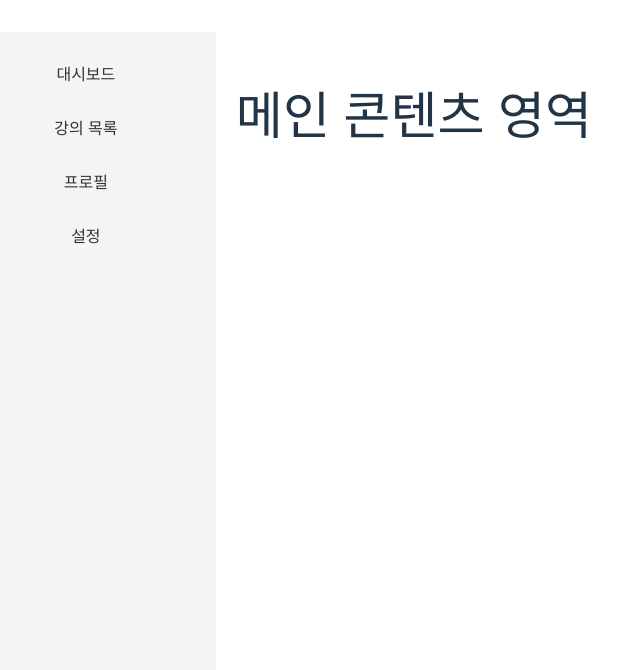
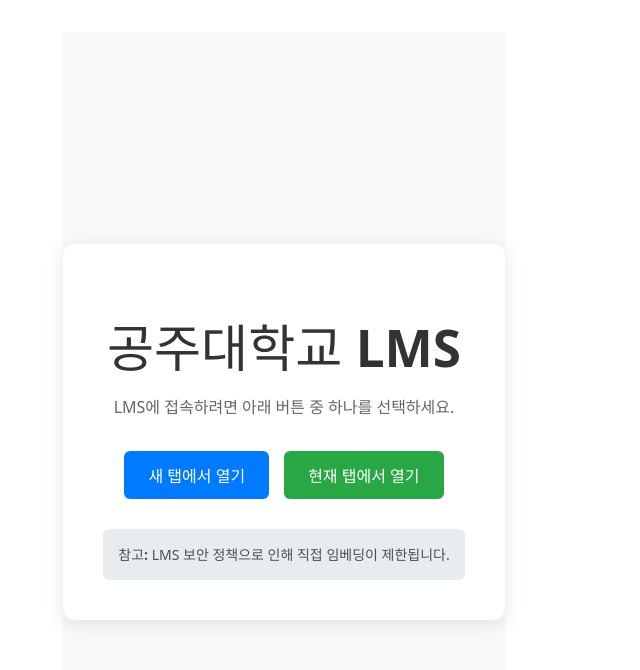
Before and after one commit to knu-lms-v2/lms-client, a React (Vite) app: page / in a window 1280 px wide. Shown: the top 670 px of the page, without its empty margins (356-996 px from the left). Built offline with nearby package versions, Linux system fonts and the light colour scheme.

Commit message:
Feat: 최초 접속시 canvas 토큰 발행을 위한 공주대 LMS 접속 링크 추가

```diff
--- a/src/App.tsx
+++ b/src/App.tsx
@@ -1,12 +1,34 @@
+import { useState } from "react";
 import Sidetab from "./components/layout/Sidetab";
+import LMSWebView from "./components/LMSWebView";
 import "./App.css";
 
 function App() {
+  const [showLMS, setShowLMS] = useState(true);
+
+  if (showLMS) {
+    return <LMSWebView />;
+  }
+
   return (
     <div className="app-layout">
       <Sidetab />
       <main className="main-content">
         <h1>메인 콘텐츠 영역</h1>
+        <button
+          onClick={() => setShowLMS(true)}
+          style={{
+            marginTop: "20px",
+            padding: "10px 20px",
+            backgroundColor: "#007bff",
+            color: "white",
+            border: "none",
+            borderRadius: "4px",
+            cursor: "pointer",
+          }}
+        >
+          LMS 열기
+        </button>
       </main>
     </div>
   );
--- /dev/null
+++ b/src/components/LMSWebView.tsx
@@ -0,0 +1,100 @@
+import React from "react";
+
+const LMSWebView: React.FC = () => {
+  const lmsUrl = "https://knulms.kongju.ac.kr/profile/settings";
+
+  const openLMSInNewTab = () => {
+    window.open(lmsUrl, "_blank");
+  };
+
+  const openLMSInSameTab = () => {
+    window.location.href = lmsUrl;
+  };
+
+  return (
+    <div
+      style={{
+        width: "100%",
+        height: "100vh",
+        display: "flex",
+        flexDirection: "column",
+        justifyContent: "center",
+        alignItems: "center",
+        backgroundColor: "#f8f9fa",
+      }}
+    >
+      <div
+        style={{
+          textAlign: "center",
+          padding: "40px",
+          backgroundColor: "white",
+          borderRadius: "12px",
+          boxShadow: "0 4px 20px rgba(0,0,0,0.1)",
+          maxWidth: "500px",
+        }}
+      >
+        <h1 style={{ color: "#333", marginBottom: "20px" }}>공주대학교 LMS</h1>
+
+        <p
+          style={{
+            color: "#666",
+            marginBottom: "30px",
+            lineHeight: "1.6",
+          }}
+        >
+          LMS에 접속하려면 아래 버튼 중 하나를 선택하세요.
+        </p>
+
+        <div style={{ display: "flex", gap: "15px", justifyContent: "center" }}>
+          <button
+            onClick={openLMSInNewTab}
+            style={{
+              padding: "12px 24px",
+              backgroundColor: "#007bff",
+              color: "white",
+              border: "none",
+              borderRadius: "6px",
+              cursor: "pointer",
+              fontSize: "16px",
+              fontWeight: "500",
+            }}
+          >
+            새 탭에서 열기
+          </button>
+
+          <button
+            onClick={openLMSInSameTab}
+            style={{
+              padding: "12px 24px",
+              backgroundColor: "#28a745",
+              color: "white",
+              border: "none",
+              borderRadius: "6px",
+              cursor: "pointer",
+              fontSize: "16px",
+              fontWeight: "500",
+            }}
+          >
+            현재 탭에서 열기
+          </button>
+        </div>
+
+        <div
+          style={{
+            marginTop: "30px",
+            padding: "15px",
+            backgroundColor: "#e9ecef",
+            borderRadius: "6px",
+            fontSize: "14px",
+            color: "#495057",
+          }}
+        >
+          <strong>참고:</strong> LMS 보안 정책으로 인해 직접 임베딩이
+          제한됩니다.
+        </div>
+      </div>
+    </div>
+  );
+};
+
+export default LMSWebView;
```
